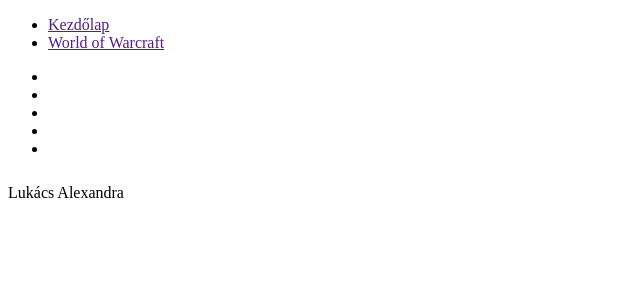
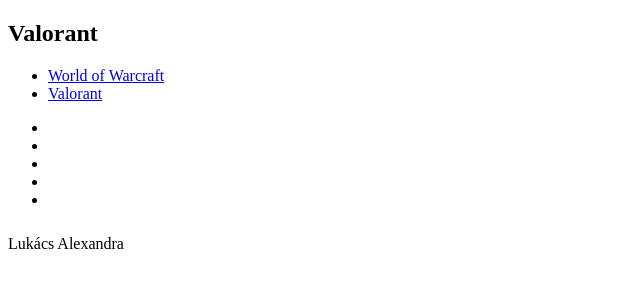
Before and after one commit to AttilaPfiffer/htmlszunet, a plain HTML site: page index2.html in a window 1280 px wide. Shown: the whole page, without its empty margins (0-640 px from the left). Drawn offline with Linux system fonts and the light colour scheme.

Commit message:
caption,href

```diff
--- a/index2.html
+++ b/index2.html
@@ -12,9 +12,10 @@
     <main>
         <header>
             <nav>
+                <h1>Valorant</h1>
                 <ul>
-                    <li><a href="">Kezdőlap</a></li>
-                    <li><a href="">World of Warcraft</a></li>
+                    <li><a href="index.html">World of Warcraft</a></li>
+                    <li><a href="index2.html">Valorant</a></li>
                 </ul>
             </nav>
         </header>
@@ -29,6 +30,7 @@
         </article>
         <aside>
             <table>
+                <caption></caption>
                 <tr>
                     <th></th>
                     <th></th>
```
